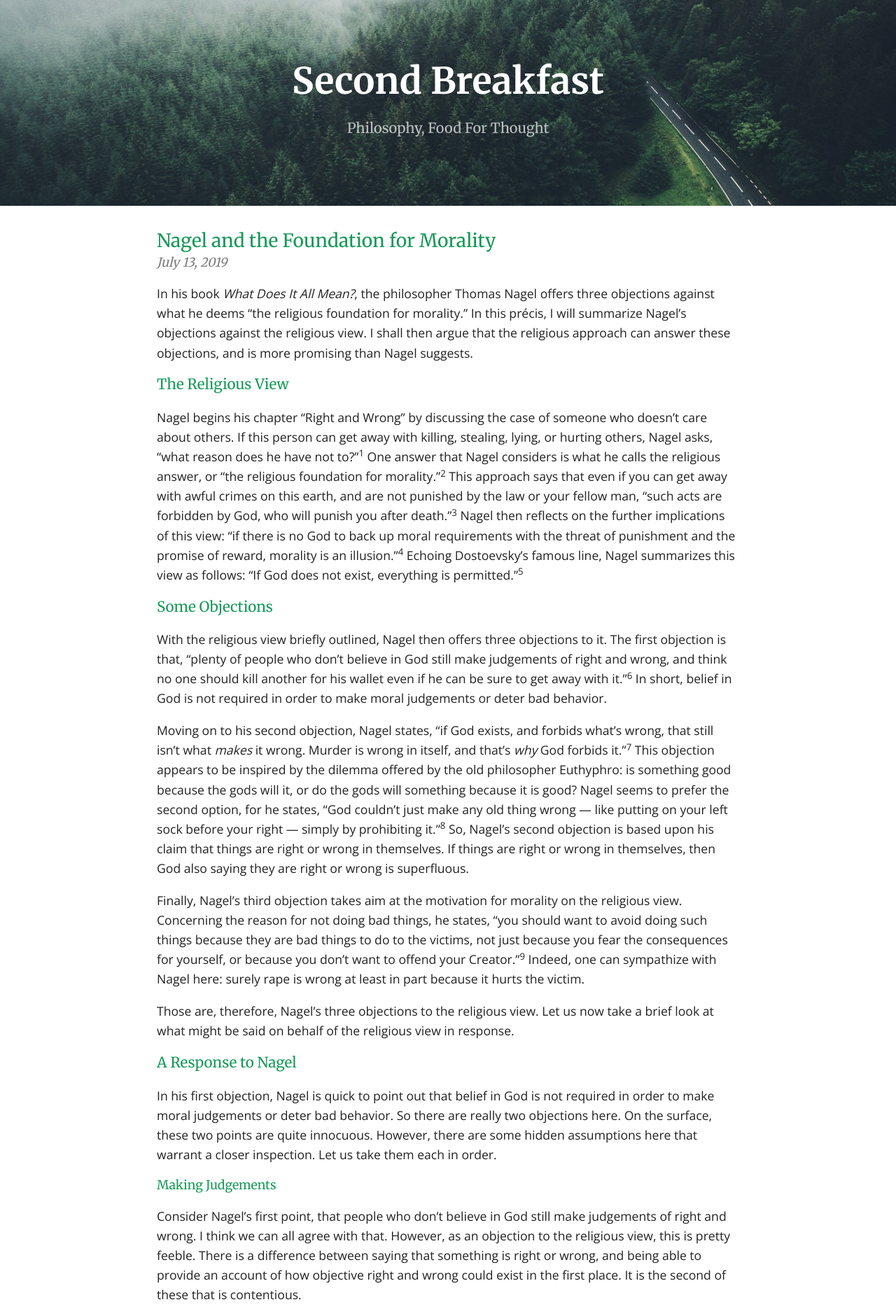
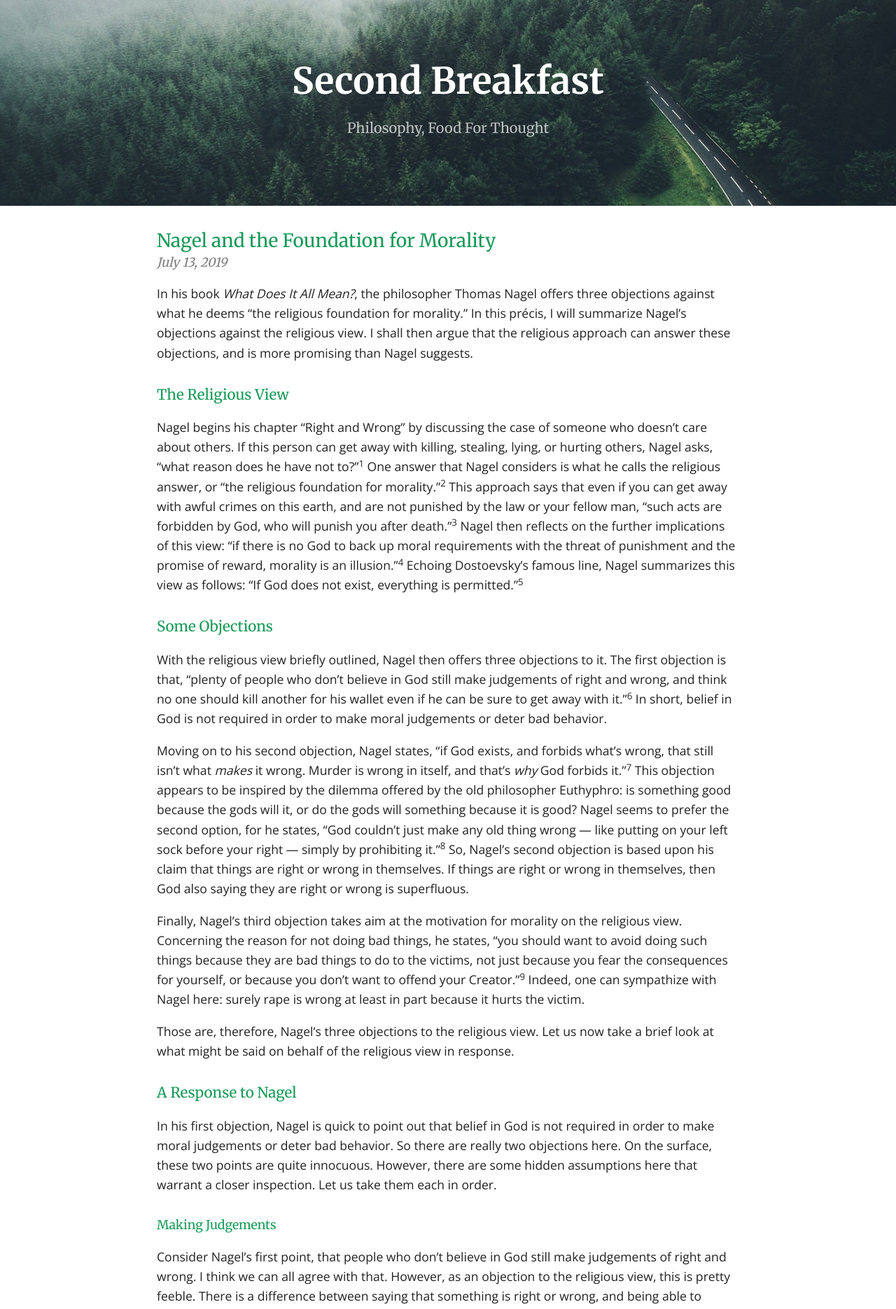
Before and after one commit to second-breakfast/second-breakfast.github.io, a Jekyll site: the page built from _posts/2019-07-13-nagel-morality.markdown, in a window 1280 px wide. Shown: the top 1870 px of the page at 70% size. Built offline with Jekyll 4.4.1, drawn with Linux system fonts in a browser that asks for light colours.

Commit message:
Increase top margin for headers to 2rem

```diff
--- a/css/cayman.css
+++ b/css/cayman.css
@@ -192,7 +192,7 @@ a:hover { text-decoration: underline; }
 @media screen and (min-width: 42em) and (max-width: 64em) { .main-content { padding: 2rem 4rem; font-size: 1.1rem; } }
 @media screen and (max-width: 42em) { .main-content { padding: 2rem 1rem; font-size: 1rem; } }
 .main-content img { max-width: 100%; }
-.main-content h1, .main-content h2, .main-content h3, .main-content h4, .main-content h5, .main-content h6 { margin-top: 1rem; margin-bottom: 0rem; font-weight: normal; color: #159957; }
+.main-content h1, .main-content h2, .main-content h3, .main-content h4, .main-content h5, .main-content h6 { margin-top: 2rem; margin-bottom: 0rem; font-weight: normal; color: #159957; }
 .main-content p { margin-bottom: 1em; }
 .main-content code { padding: 2px 4px; font-family: Consolas, "Liberation Mono", Menlo, Courier, monospace; font-size: 0.9rem; color: #567482; background-color: #f3f6fa; border-radius: 0.3rem; }
 .main-content pre { padding: 0.8rem; margin-top: 0; margin-bottom: 1rem; font: 1rem Consolas, "Liberation Mono", Menlo, Courier, monospace; color: #567482; word-wrap: normal; background-color: #f3f6fa; border: solid 1px #dce6f0; border-radius: 0.3rem; }
```
